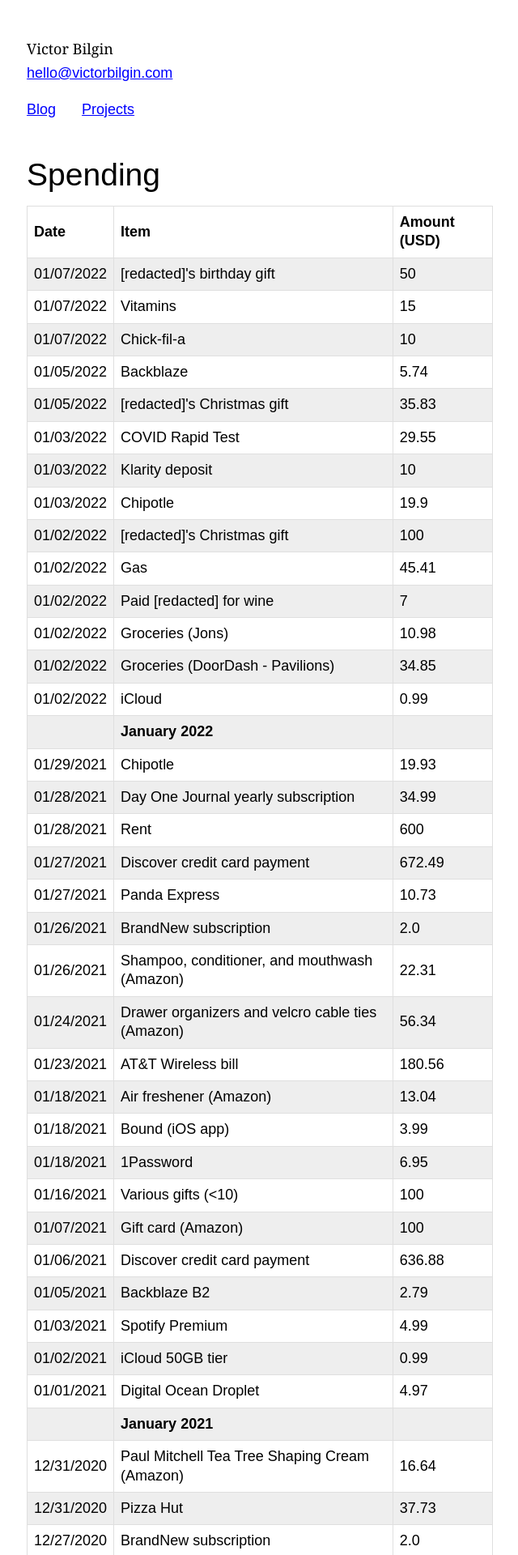
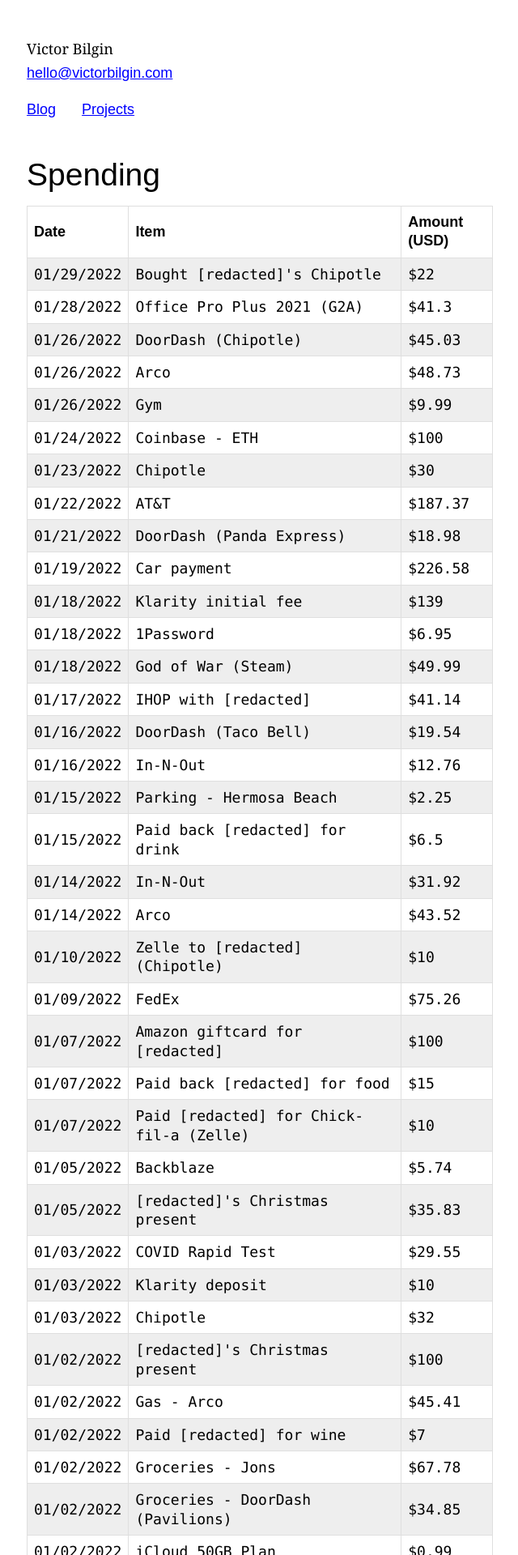
Before and after one commit to vbilgin/vb-v7, a Jekyll site: the page built from _projects/spending.html, in a window 1280 px wide. Shown: the top 1920 px of the page at 81% size, without its empty margins (319-959 px from the left). Built offline with Jekyll 4.4.1, drawn with Linux system fonts in a browser that asks for light colours; some of the changed text lies outside the part shown.

Commit message:
Added Jan 2022 expenses and modified CSS of Spending page

```diff
--- a/_data/spending.yml
+++ b/_data/spending.yml
@@ -131,44 +131,110 @@
   name: <strong>January 2022</strong>
   amount: ""
 - date: 2022-01-02
-  name: "iCloud"
+  name: iCloud 50GB Plan
   amount: 0.99
 - date: 2022-01-02
-  name: "Groceries (DoorDash - Pavilions)"
+  name: Groceries - DoorDash (Pavilions)
   amount: 34.85
 - date: 2022-01-02
-  name: "Groceries (Jons)"
-  amount: 10.98
+  name: Groceries - Jons
+  amount: 67.78
 - date: 2022-01-02
-  name: "Paid [redacted] for wine"
+  name: Paid [redacted] for wine
   amount: 7
 - date: 2022-01-02
-  name: "Gas"
+  name: Gas - Arco
   amount: 45.41
 - date: 2022-01-02
-  name: "[redacted]'s Christmas gift"
+  name: "[redacted]'s Christmas present"
   amount: 100
 - date: 2022-01-03
-  name: "Chipotle"
-  amount: 19.90
+  name: Chipotle
+  amount: 32
 - date: 2022-01-03
-  name: "Klarity deposit"
+  name: Klarity deposit
   amount: 10
 - date: 2022-01-03
-  name: "COVID Rapid Test"
+  name: COVID Rapid Test
   amount: 29.55
 - date: 2022-01-05
-  name: "[redacted]'s Christmas gift"
+  name: "[redacted]'s Christmas present"
   amount: 35.83
 - date: 2022-01-05
-  name: "Backblaze"
+  name: Backblaze
   amount: 5.74
 - date: 2022-01-07
-  name: "Chick-fil-a"
+  name: Paid [redacted] for Chick-fil-a (Zelle)
   amount: 10
 - date: 2022-01-07
-  name: "Vitamins"
+  name: Paid back [redacted] for food
   amount: 15
 - date: 2022-01-07
-  name: "[redacted]'s birthday gift"
-  amount: 50
+  name: Amazon giftcard for [redacted]
+  amount: 100
+- date: 2022-01-09
+  name: FedEx
+  amount: 75.26
+- date: 2022-01-10
+  name: Zelle to [redacted] (Chipotle)
+  amount: 10
+- date: 2022-01-14
+  name: Arco
+  amount: 43.52
+- date: 2022-01-14
+  name: In-N-Out
+  amount: 31.92
+- date: 2022-01-15
+  name: Paid back [redacted] for drink
+  amount: 6.5
+- date: 2022-01-15
+  name: Parking - Hermosa Beach
+  amount: 2.25
+- date: 2022-01-16
+  name: In-N-Out
+  amount: 12.76
+- date: 2022-01-16
+  name: DoorDash (Taco Bell)
+  amount: 19.54
+- date: 2022-01-17
+  name: IHOP with [redacted]
+  amount: 41.14
+- date: 2022-01-18
+  name: God of War (Steam)
+  amount: 49.99
+- date: 2022-01-18
+  name: 1Password
+  amount: 6.95
+- date: 2022-01-18
+  name: Klarity initial fee
+  amount: 139
+- date: 2022-01-19
+  name: Car payment
+  amount: 226.58
+- date: 2022-01-21
+  name: DoorDash (Panda Express)
+  amount: 18.98
+- date: 2022-01-22
+  name: AT&T
+  amount: 187.37
+- date: 2022-01-23
+  name: Chipotle
+  amount: 30
+- date: 2022-01-24
+  name: Coinbase - ETH
+  amount: 100
+- date: 2022-01-26
+  name: Gym
+  amount: 9.99
+- date: 2022-01-26
+  name: Arco
+  amount: 48.73
+- date: 2022-01-26
+  name: DoorDash (Chipotle)
+  amount: 45.03
+- date: 2022-01-28
+  name: Office Pro Plus 2021 (G2A)
+  amount: 41.3
+- date: 2022-01-29
+  name: "Bought [redacted]'s Chipotle"
+  amount: 22
--- a/_projects/spending.html
+++ b/_projects/spending.html
@@ -12,9 +12,13 @@
   </tr>
   {% for purchase in site.data.spending reversed %}
   <tr>
-    <td>{{ purchase.date | date: '%m/%d/%Y' }}</td>
-    <td>{{ purchase.name }}</td>
-    <td class="spending__amt">{{ purchase.amount }}</td>
+    <td class="spending__date">{{ purchase.date | date: '%m/%d/%Y' }}</td>
+    <td class="spending__name">{{ purchase.name }}</td>
+    <td class="spending__amt">
+      {% if purchase.amount != "" %}
+      ${{ purchase.amount }}
+      {% endif %}
+    </td>
   </tr>
   {% endfor %}
 </table>
--- a/_sass/main.scss
+++ b/_sass/main.scss
@@ -18,3 +18,4 @@
 @import "./pages/blog";
 
 // Projects
+@import "./projects/spending";
--- /dev/null
+++ b/_sass/projects/_spending.scss
@@ -0,0 +1,3 @@
+.spending__amt, .spending__date, .spending__name {
+  @include ff-mono;
+}
```
Also changed, not shown: _data/add_exp.py (deleted, +0 -35 lines).
